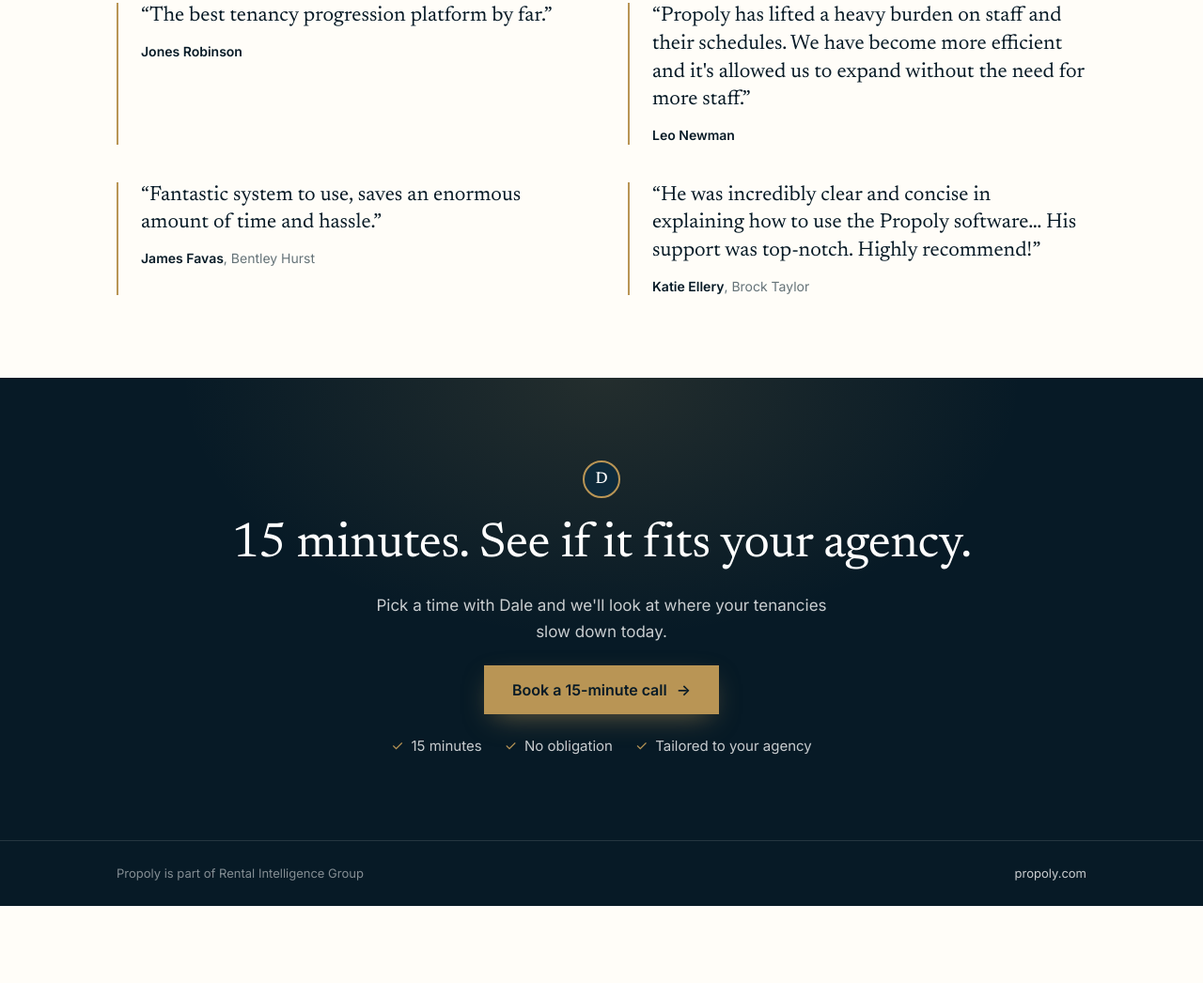
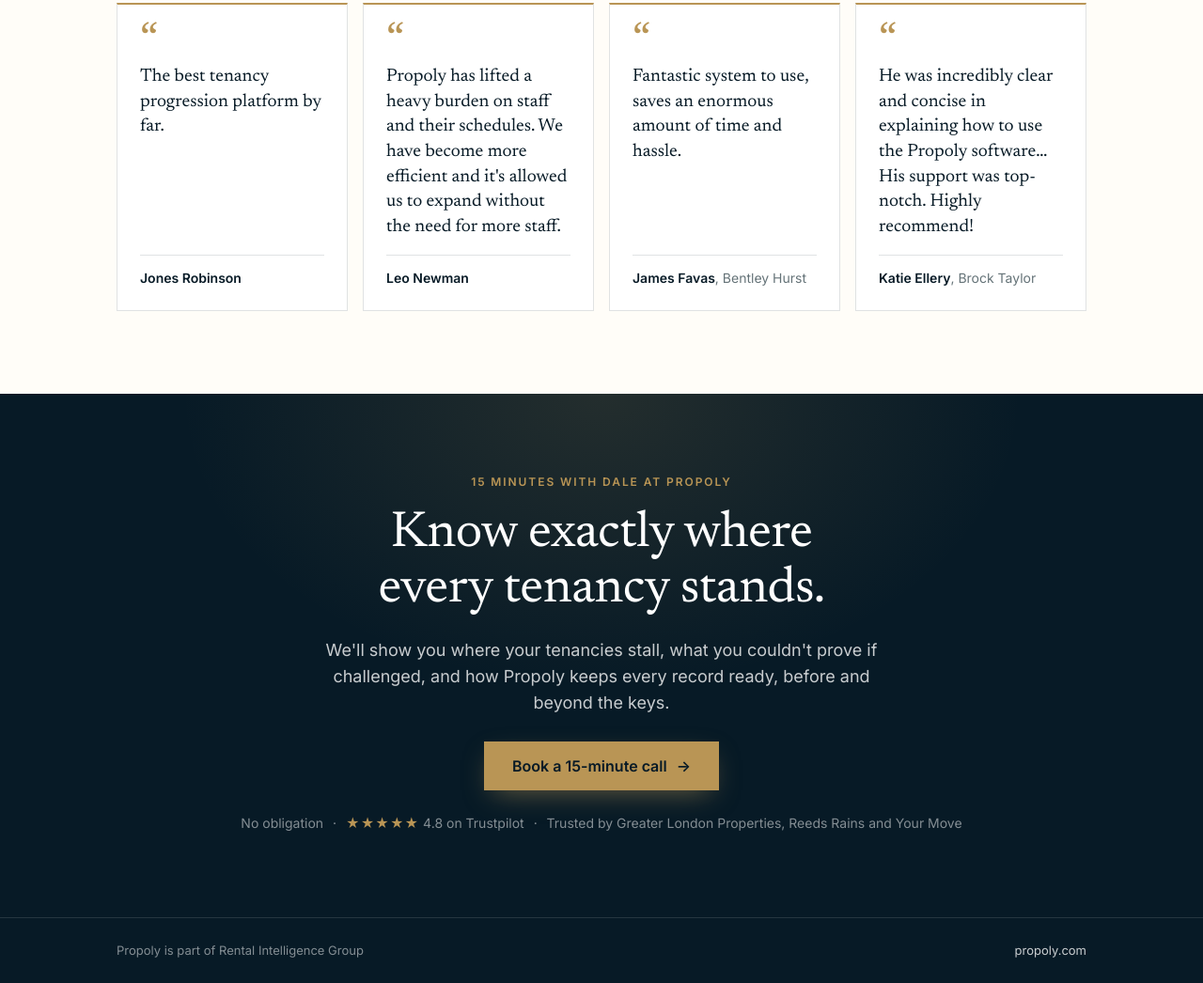
Before and after one commit to robertsjosh472-ui/microsite, a plain HTML site: page index.html in a window 1280 px wide. Shown: the part 1351-2397 px from the top of the page at 94% size. Before the commit the page ends 2315 px from the top, so only its background shows below. Drawn offline with Linux system fonts and the light colour scheme.

Commit message:
Sharper closing CTA, remove avatar initials, equal-height quote cards
Co-Authored-By: Claude Opus 5.5 <noreply@anthropic.com>
Claude-Session: https://claude.ai/code/session_01RJMm83GsXcgZApRLYhHpSK

```diff
--- a/index.html
+++ b/index.html
@@ -79,8 +79,6 @@
   .btn-lg .arr { transition: transform .2s; }
   .btn-lg:hover .arr { transform: translateX(4px); }
   .host { display: flex; align-items: center; gap: 12px; font-size: 14px; line-height: 1.35; color: var(--on-navy); text-align: left; }
-  .avatar { width: 40px; height: 40px; border-radius: 50%; flex: none; display: grid; place-items: center; background: var(--navy-2); border: 2px solid var(--gold); font: 500 17px/1 var(--serif); color: #fff; overflow: hidden; }
-  .avatar img { width: 100%; height: 100%; object-fit: cover; }
   .host b { color: #fff; font-weight: 600; }
   .host .stars { color: var(--gold); letter-spacing: 1px; }
 
@@ -142,10 +140,11 @@
   .stage.active { border-color: var(--gold); box-shadow: 0 14px 34px -18px rgba(7,26,38,.45); }
   .stage.beyond.active { border-color: var(--gold); }
   @media (prefers-reduced-motion: reduce) { .stages-track { scroll-behavior: auto; } .dot, .stage { transition: none; } }
-  .quotes { display: grid; grid-template-columns: repeat(2, minmax(0, 1fr)); gap: 40px 56px; margin-top: 88px; }
-  .quotes blockquote { margin: 0; padding-left: 24px; border-left: 2px solid var(--gold); display: flex; flex-direction: column; gap: 12px; }
-  .quotes q { font: 400 22px/1.35 var(--serif); color: var(--ink); quotes: "“" "”"; }
-  .quotes cite { display: block; font: 400 14px/1.4 var(--sans); font-style: normal; }
+  .quotes { display: grid; grid-template-columns: repeat(4, minmax(0, 1fr)); gap: 16px; margin-top: 88px; }
+  .quotes blockquote { margin: 0; padding: 26px 24px 24px; background: #fff; border: 1px solid var(--line); border-top: 2px solid var(--gold); display: flex; flex-direction: column; gap: 16px; min-width: 0; }
+  .quotes blockquote::before { content: "“"; font: 400 48px/.6 var(--serif); color: var(--gold); height: 22px; }
+  .quotes q { font: 400 19px/1.4 var(--serif); color: var(--ink); quotes: none; }
+  .quotes cite { margin-top: auto; display: block; font: 400 14px/1.4 var(--sans); font-style: normal; padding-top: 14px; border-top: 1px solid var(--line); }
   .quotes cite b { color: var(--ink); font-weight: 600; }
 
   /* Close */
@@ -153,10 +152,13 @@
   .close { position: relative; overflow: hidden; }
   .close::after { content: ""; position: absolute; inset: 0; background: radial-gradient(50% 80% at 50% 0%, rgba(185,149,85,.16), transparent 70%); pointer-events: none; }
   .close .wrap { position: relative; z-index: 1; display: grid; justify-items: center; gap: 22px; }
-  .close h2 { color: #fff; font-size: clamp(32px, 4.5vw, 52px); }
-  .close p { margin: 0; max-width: 46ch; }
-  .ticks { list-style: none; margin: 0; padding: 0; display: flex; flex-wrap: wrap; justify-content: center; gap: 8px 24px; font-size: 15px; }
-  .ticks li::before { content: "✓"; color: var(--gold); margin-right: 8px; }
+  .close .wrap { gap: 20px; }
+  .close .eyebrow { margin: 0; font: 600 12px/1 var(--sans); letter-spacing: .16em; text-transform: uppercase; color: var(--gold); }
+  .close h2 { color: #fff; font-size: clamp(32px, 4.5vw, 54px); max-width: 22ch; }
+  .close-sub { margin: 0 0 8px; max-width: 52ch; font-size: 18px; line-height: 1.55; }
+  .close-proof { margin: 4px 0 0; max-width: 90ch; font-size: 14px; color: var(--on-navy-dim); }
+  .close-proof i { font-style: normal; margin-inline: 6px; }
+  .close-proof .stars { color: var(--gold); letter-spacing: 1px; }
 
   footer { background: var(--navy); border-top: 1px solid var(--line-navy); color: var(--on-navy-dim); font-size: 13px; padding-block: 24px; }
   footer .wrap { display: flex; justify-content: space-between; gap: 12px; flex-wrap: wrap; }
@@ -164,7 +166,7 @@
 
   @media (prefers-reduced-motion: reduce) { html { scroll-behavior: auto; } }
   @media (max-width: 820px) {
-    .quotes { grid-template-columns: 1fr; gap: 32px; margin-top: 64px; }
+    .quotes { grid-template-columns: repeat(2, minmax(0, 1fr)); margin-top: 64px; }
   }
   @media (max-width: 560px) {
     body { font-size: 16px; }
@@ -185,6 +187,8 @@
     .wrap { padding-left: max(16px, env(safe-area-inset-left, 0px)); padding-right: max(16px, env(safe-area-inset-right, 0px)); }
     .stage { flex-basis: 82%; }
       .slider-foot { margin-top: 24px; }
+    .quotes { grid-template-columns: 1fr; }
+    .close-sub { font-size: 16px; }
     .keys-marker { flex-basis: 130px; }
     .phase-tabs { width: 100%; }
     .phase-tabs button { flex: 1; }
@@ -224,7 +228,6 @@
       <div class="hero-cta">
         <a class="btn btn-gold btn-lg js-book" href="#book">Book a 15-minute call <span class="arr" aria-hidden="true">→</span></a>
         <div class="host">
-          <span class="avatar">D</span>
           <span>With <b>Dale at Propoly</b> · no obligation<br><span class="stars" aria-hidden="true">★★★★★</span> 4.8 on Trustpilot</span>
         </div>
       </div>
@@ -342,11 +345,11 @@
 
   <section class="close" id="book">
     <div class="wrap">
-      <span class="avatar" aria-hidden="true">D</span>
-      <h2>15 minutes. See if it fits <span class="js-company">your agency</span>.</h2>
-      <p>Pick a time with Dale and we'll look at where your tenancies slow down today.</p>
+      <p class="eyebrow">15 minutes with Dale at Propoly</p>
+      <h2>Know exactly where every <span class="js-company-h"></span>tenancy stands.</h2>
+      <p class="close-sub">We'll show you where your tenancies stall, what you couldn't prove if challenged, and how Propoly keeps every record ready, before and beyond the keys.</p>
       <a class="btn btn-gold btn-lg js-book" href="#book">Book a 15-minute call <span class="arr" aria-hidden="true">→</span></a>
-      <ul class="ticks"><li>15 minutes</li><li>No obligation</li><li>Tailored to your agency</li></ul>
+      <p class="close-proof">No obligation <i aria-hidden="true">·</i> <span class="stars" aria-hidden="true">★★★★★</span> 4.8 on Trustpilot <i aria-hidden="true">·</i> Trusted by Greater London Properties, Reeds Rains and Your Move</p>
     </div>
   </section>
 </main>
@@ -364,7 +367,6 @@
   const COMPANY_LOGO = "";   // path or link to their logo, e.g. "logos/bentley-hurst.svg"
   const BOOKING_URL  = "https://www.propoly.com/dale";
   const VIDEO_URL    = "";   // YouTube, Vimeo or Loom link, or a direct .mp4 link
-  const HOST_PHOTO   = "";   // Dale's photo, e.g. "logos/dale.jpg". Empty shows a "D" initial.
   // ===================================
 
   let company = COMPANY_NAME;
@@ -388,7 +390,6 @@
     document.querySelectorAll(".js-company-h").forEach(el => el.textContent = company + " ");
   }
 
-  if (HOST_PHOTO) document.querySelectorAll(".avatar").forEach(a => { a.textContent = ""; const i = new Image(); i.src = HOST_PHOTO; i.alt = ""; a.append(i); });
 
   if (BOOKING_URL) document.querySelectorAll(".js-book").forEach(a => { a.href = BOOKING_URL; a.target = "_blank"; a.rel = "noopener"; });
 
```
Also changed, not shown: 1 other file.
